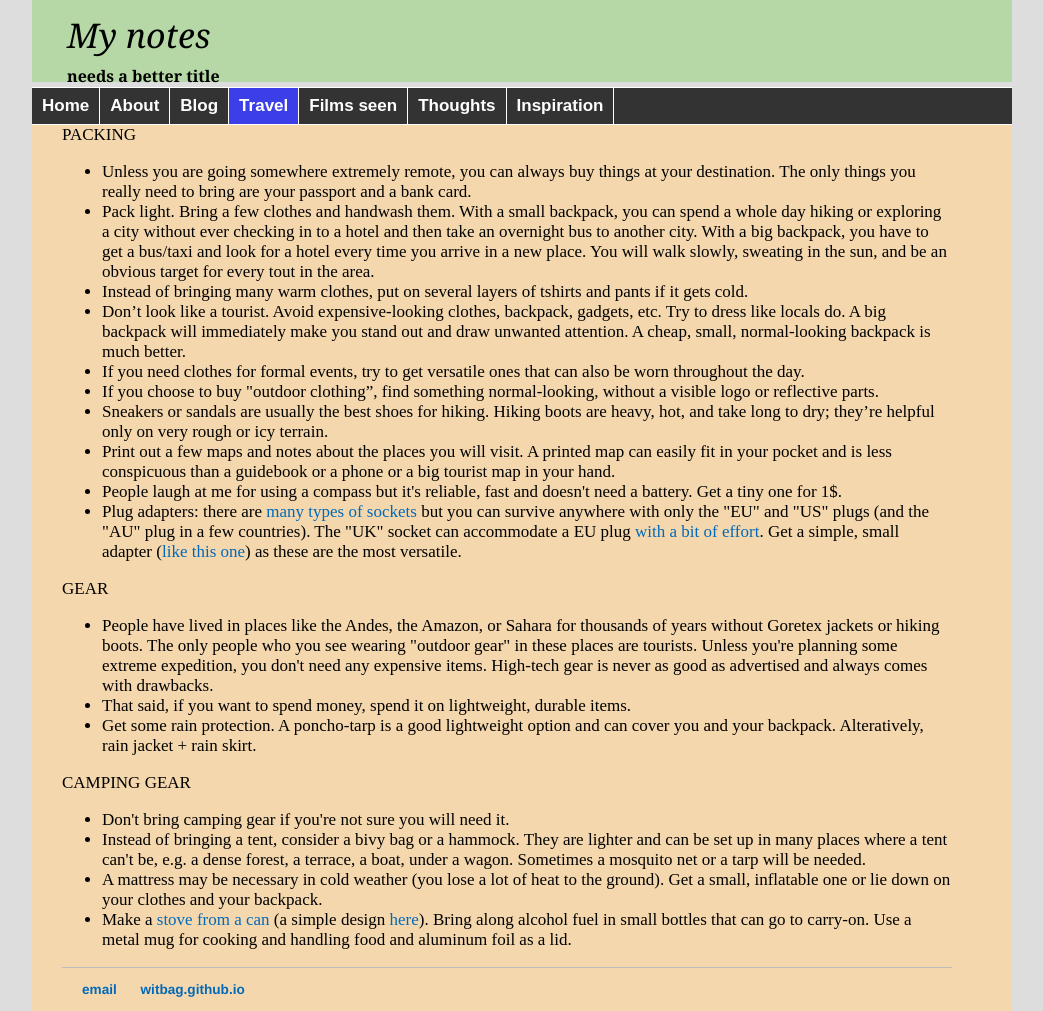
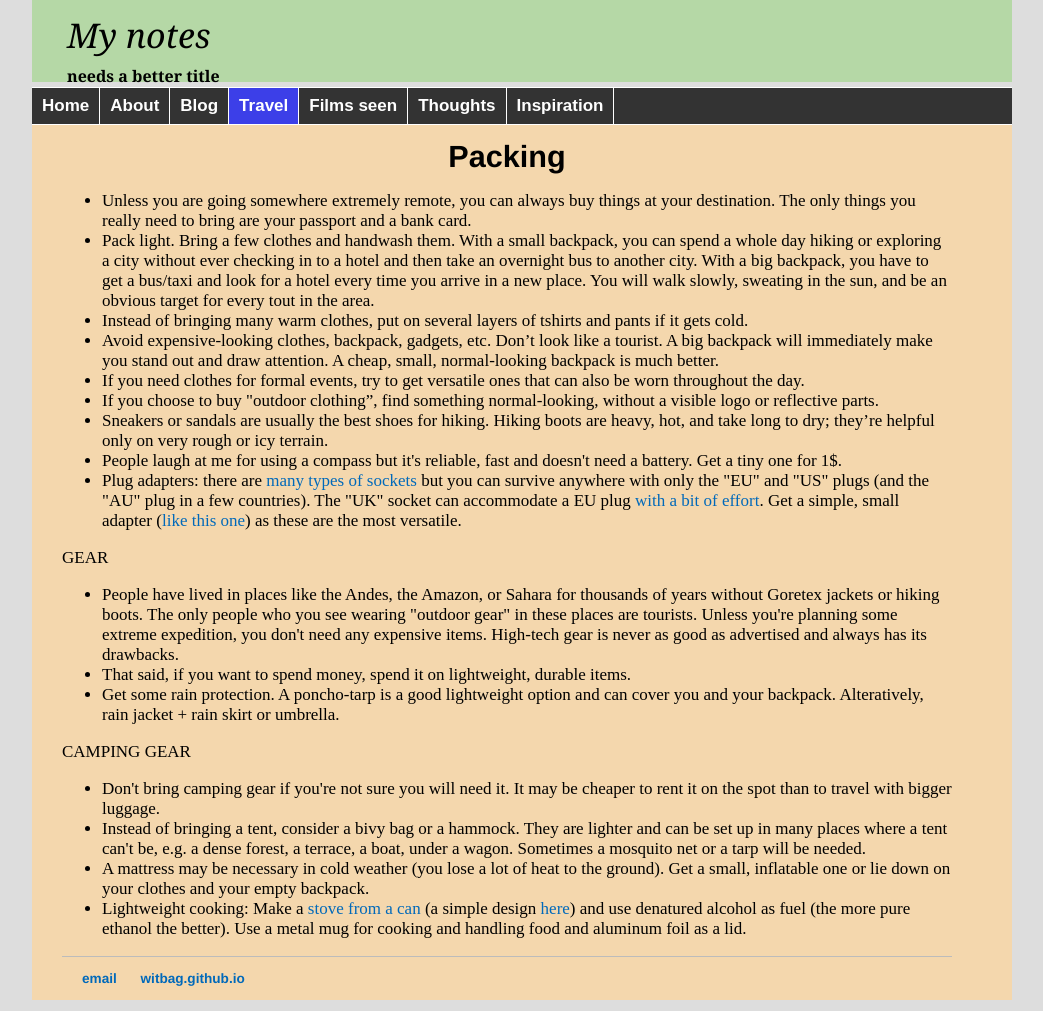
Before and after one commit to witbag/witbag.github.io, a Jekyll site: the page built from travel/packing.html, in a window 1280 px wide. Shown: the whole page, without its empty margins (118-1161 px from the left). Built offline with Jekyll 4.4.1, drawn with Linux system fonts in a browser that asks for light colours.

Commit message:
Update packing.html

```diff
--- a/travel/packing.html
+++ b/travel/packing.html
@@ -5,31 +5,31 @@ title: Travel resources
 
 <div class="travel">
 
-PACKING<br>
+<br>
+<center><h2>Packing</h2></center>
 <ul>
 <li>Unless you are going somewhere extremely remote, you can always buy things at your destination. The only things you really need to bring are your passport and a bank card.
 <li>Pack light. Bring a few clothes and handwash them. With a small backpack, you can spend a whole day hiking or exploring a city without ever checking in to a hotel and then take an overnight bus to another city. With a big backpack, you have to get a bus/taxi and look for a hotel every time you arrive in a new place. You will walk slowly, sweating in the sun, and be an obvious target for every tout in the area.
 <li>Instead of bringing many warm clothes, put on several layers of tshirts and pants if it gets cold.
-<li>Don’t look like a tourist. Avoid expensive-looking clothes, backpack, gadgets, etc. Try to dress like locals do. A big backpack will immediately make you stand out and draw unwanted attention. A cheap, small, normal-looking backpack is much better.
+<li>Avoid expensive-looking clothes, backpack, gadgets, etc. Don’t look like a tourist. A big backpack will immediately make you stand out and draw attention. A cheap, small, normal-looking backpack is much better.
 <li>If you need clothes for formal events, try to get versatile ones that can also be worn throughout the day.
 <li>If you choose to buy "outdoor clothing”, find something normal-looking, without a visible logo or reflective parts.
 <li>Sneakers or sandals are usually the best shoes for hiking. Hiking boots are heavy, hot, and take long to dry; they’re helpful only on very rough or icy terrain.
-<li>Print out a few maps and notes about the places you will visit. A printed map can easily fit in your pocket and is less conspicuous than a guidebook or a phone or a big tourist map in your hand.
 <li>People laugh at me for using a compass but it's reliable, fast and doesn't need a battery. Get a tiny one for 1$.
 <li>Plug adapters: there are <a href="https://www.power-plugs-sockets.com/" target=_blank>many types of sockets</a> but you can survive anywhere with only the "EU" and "US" plugs (and the "AU" plug in a few countries). The "UK" socket can accommodate a EU plug <a href="https://www.youtube.com/watch?v=fi5_CTBnDgc" target=_blank>with a bit of effort</a>. Get a simple, small adapter (<a href="https://www.dhresource.com/0x0s/f2-albu-g5-M01-70-EB-rBVaJFi0KfqAHu21AAEbpXp_5UQ354.jpg/portable-travel-power-plug-adapter-eu-us-au-adaptor-converter-ac-power-plug-european-to-american-outlet-universal.jpg" target=_blank>like this one</a>) as these are the most versatile.
 </ul>
 GEAR<br>
 <ul>
-<li>People have lived in places like the Andes, the Amazon, or Sahara for thousands of years without Goretex jackets or hiking boots. The only people who you see wearing "outdoor gear" in these places are tourists. Unless you're planning some extreme expedition, you don't need any expensive items. High-tech gear is never as good as advertised and always comes with drawbacks.
+<li>People have lived in places like the Andes, the Amazon, or Sahara for thousands of years without Goretex jackets or hiking boots. The only people who you see wearing "outdoor gear" in these places are tourists. Unless you're planning some extreme expedition, you don't need any expensive items. High-tech gear is never as good as advertised and always has its drawbacks.
 <li>That said, if you want to spend money, spend it on lightweight, durable items.
-<li>Get some rain protection. A poncho-tarp is a good lightweight option and can cover you and your backpack. Alteratively, rain jacket + rain skirt.
+<li>Get some rain protection. A poncho-tarp is a good lightweight option and can cover you and your backpack. Alteratively, rain jacket + rain skirt or umbrella.
 </ul>
 CAMPING GEAR<br>
 <ul>
-<li>Don't bring camping gear if you're not sure you will need it.
+<li>Don't bring camping gear if you're not sure you will need it. It may be cheaper to rent it on the spot than to travel with bigger luggage.
 <li>Instead of bringing a tent, consider a bivy bag or a hammock. They are lighter and can be set up in many places where a tent can't be, e.g. a dense forest, a terrace, a boat, under a wagon. Sometimes a mosquito net or a tarp will be needed.
-<li>A mattress may be necessary in cold weather (you lose a lot of heat to the ground). Get a small, inflatable one or lie down on your clothes and your backpack.
-<li>Make a <a href="https://en.wikipedia.org/wiki/Beverage-can_stove" target=_blank>stove from a can</a> (a simple design <a href="https://vimeo.com/64726512" target=_blank>here</a>). Bring along alcohol fuel in small bottles that can go to carry-on. Use a metal mug for cooking and handling food and aluminum foil as a lid.
+<li>A mattress may be necessary in cold weather (you lose a lot of heat to the ground). Get a small, inflatable one or lie down on your clothes and your empty backpack.
+<li>Lightweight cooking: Make a <a href="https://en.wikipedia.org/wiki/Beverage-can_stove" target=_blank>stove from a can</a> (a simple design <a href="https://vimeo.com/64726512" target=_blank>here</a>) and use denatured alcohol as fuel (the more pure ethanol the better). Use a metal mug for cooking and handling food and aluminum foil as a lid.
 </ul>
 
 </div>
```
